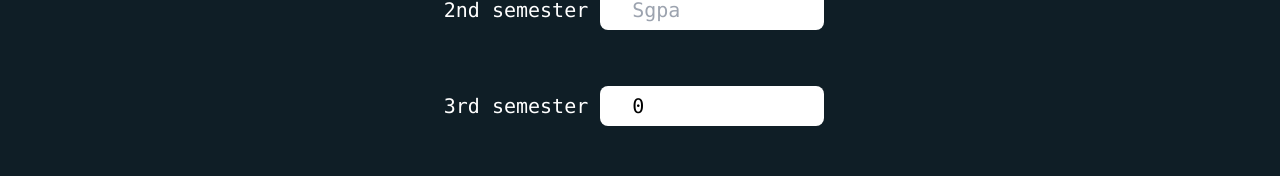
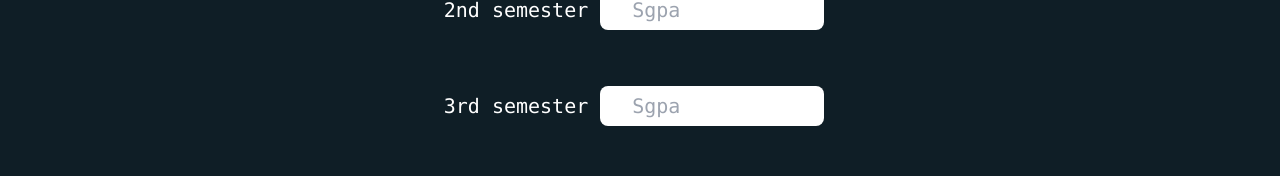
Before and after one commit to rockygeekz/GPAGURU, a React (Vite) app: page /GPAGURU/3rdsem in a window 1280 px wide. Shown: the part 354-530 px from the top of the page. Built offline with nearby package versions, Linux system fonts and the light colour scheme.

Commit message:
fix: leading 0 for 3rd sem fixed

```diff
--- a/src/components/cgpa/3rdsem.jsx
+++ b/src/components/cgpa/3rdsem.jsx
@@ -94,7 +94,6 @@ const Sem3 = () =>{
                 <input
                   type="number"
                   name="sem3"
-                  value={inputText.sem3}
                   className="m-3 rounded-lg text-black h-10 w-56 px-8"
                   placeholder="Sgpa"
                   onChange={modchange}
```
